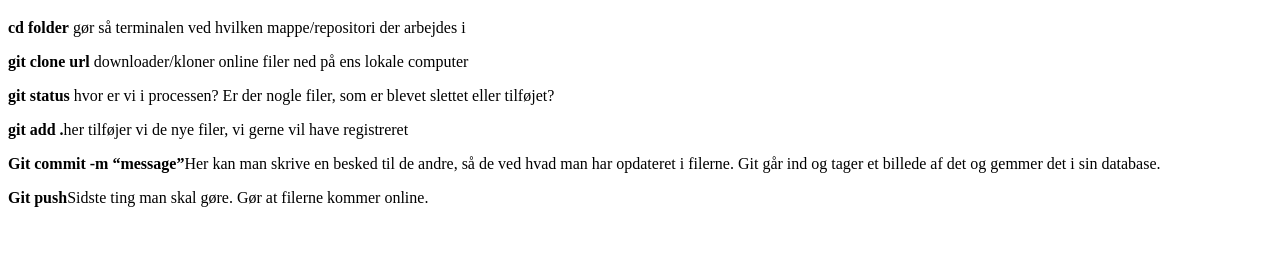
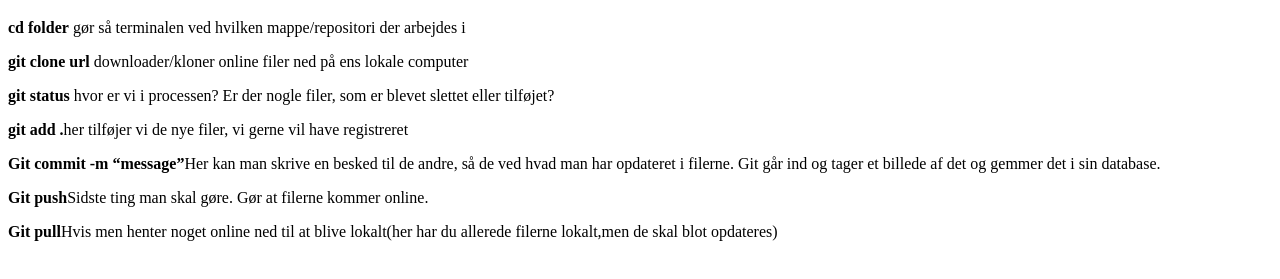
Before and after one commit to RikkeTermansen/Git-cheat-sheet, a plain HTML site: page index.html in a window 1280 px wide. Shown: the part 61-340 px from the top of the page. Drawn offline with Linux system fonts and the light colour scheme.

Commit message:
Jeg har tilføjet git pull

```diff
--- a/index.html
+++ b/index.html
@@ -15,5 +15,6 @@
     <p><strong>Git commit -m “message”</strong>Her kan man skrive en besked til de andre, så de ved hvad man har opdateret i filerne. Git går ind og tager et billede af det og gemmer det i sin database.
     </p>
     <p><strong>Git push</strong>Sidste ting man skal gøre. Gør at filerne kommer online.</p>
+    <p><strong>Git pull</strong>Hvis men henter noget online ned til at blive lokalt(her har du allerede filerne lokalt,men de skal blot opdateres)</p>
 </body>
 </html>
```
